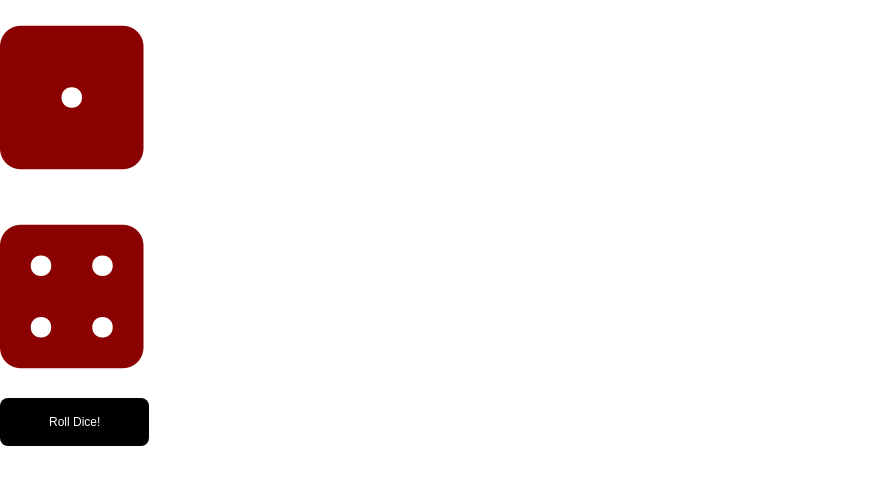
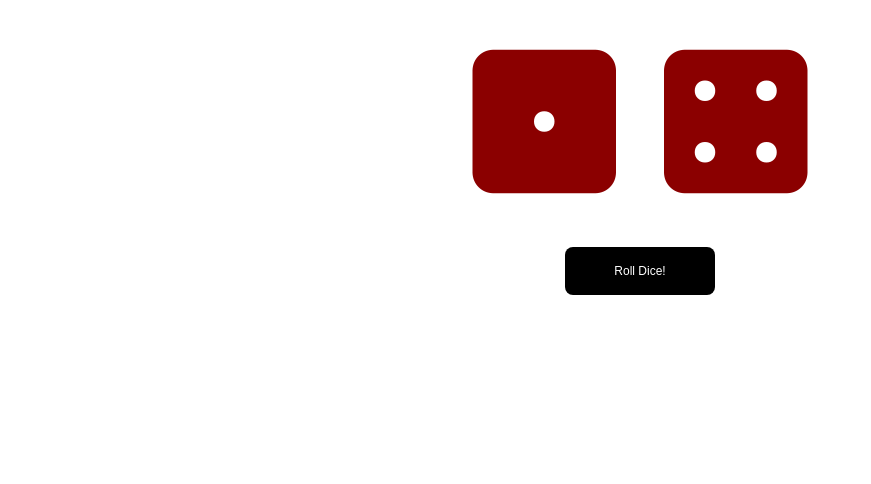
Before and after one commit to gjperes/frontend-projects, a React (Create React App) app in the folder react-practice/state/dice-game/: page / in a window 1280 px wide. Shown: the top 484 px of the page, without its empty margins (0-871 px from the left). Built offline with nearby package versions, Linux system fonts and the light colour scheme.

Commit message:
even more css fixes

```diff
--- a/react-practice/state/dice-game/src/Dice.css
+++ b/react-practice/state/dice-game/src/Dice.css
@@ -1,4 +1,5 @@
 .Dice {
     font-size: 164px;
     color: darkred;
+    margin: 24px;
 }
--- a/react-practice/state/dice-game/src/RollDice.css
+++ b/react-practice/state/dice-game/src/RollDice.css
@@ -1,3 +1,14 @@
+.RollDice {
+    display: flex;
+    align-items: center;
+    justify-content: center;
+    flex-direction: column;
+}
+
+.RollDice-dices {
+    display: flex;
+}
+
 .RollDice button {
     background-color: black;
     font-size: 12px;
--- a/react-practice/state/dice-game/src/RollDice.js
+++ b/react-practice/state/dice-game/src/RollDice.js
@@ -24,8 +24,10 @@ class RollDice extends Component {
     render() {
         return (
             <div className="RollDice">
-                <Dice value={this.state.diceOne}/>
-                <Dice value={this.state.diceTwo}/>
+                <div className="RollDice-dices">
+                    <Dice value={this.state.diceOne}/>
+                    <Dice value={this.state.diceTwo}/>
+                </div>
 
                 <button
                     onClick={this.roll}
```
